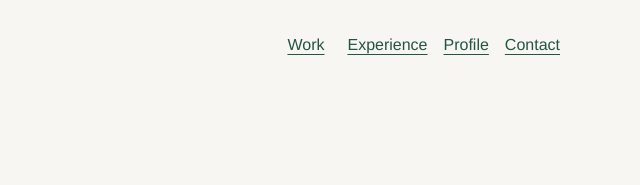
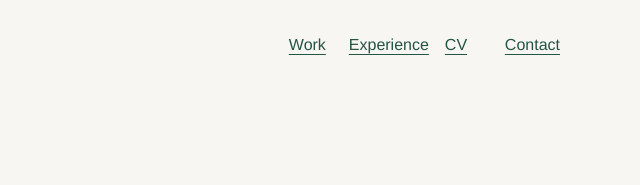
Before and after one commit to donske07/donske07.github.io, a website: page 404.html in a window 1280 px wide. Shown: the top 185 px of the page, 640-1280 px from the left. Drawn offline with Linux system fonts and the light colour scheme.

Commit message:
rename root navigation
Ultraworked with [Sisyphus](https://github.com/code-yeongyu/oh-my-openagent)

Co-authored-by: Sisyphus <clio-agent@sisyphuslabs.ai>

```diff
--- a/404.html
+++ b/404.html
@@ -19,7 +19,7 @@
       <ul class="link-cluster">
         <li><a href="/#work">Work</a></li>
         <li><a href="/#experience">Experience</a></li>
-        <li><a href="/cv/">Profile</a></li>
+        <li><a href="/cv/">CV</a></li>
         <li><a href="/#contact">Contact</a></li>
       </ul>
     </nav>
```
Also changed, not shown: index.html (+1 -1 lines).
